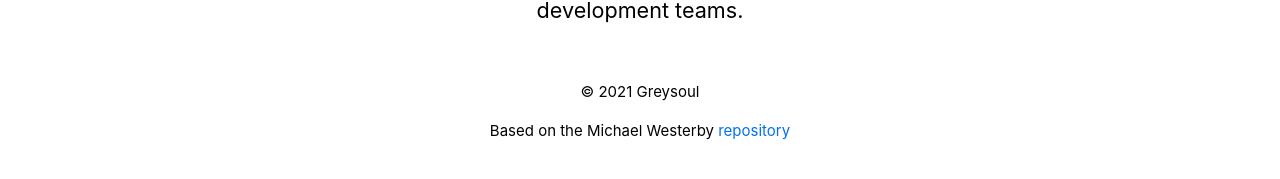
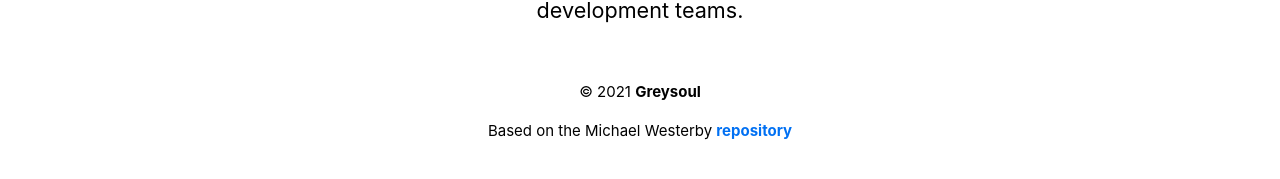
Before and after one commit to realgreysoul/website, a Next.js app: page / in a window 1280 px wide. Shown: the part 513-692 px from the top of the page. Built offline with nearby package versions, Linux system fonts and the light colour scheme.

Commit message:
Update footer.js

```diff
--- a/components/footer.js
+++ b/components/footer.js
@@ -5,8 +5,8 @@ export default function Footer() {
   return (
       <footer className={styles.footer}>
         <small class="utils_lightText__12Ckm">
-        <p>© 2021 Greysoul</p>
-        <p>Based on the Michael Westerby <a href={`https://github.com/mwesterby/michaelwesterby.com`} target="_blank">repository</a></p>
+        <p>© 2021 <strong>Greysoul</strong></p>
+        <p>Based on the Michael Westerby <a href={`https://github.com/mwesterby/michaelwesterby.com`} target="_blank"><strong>repository</strong></a></p>
         </small>
       </footer>
   )
```
